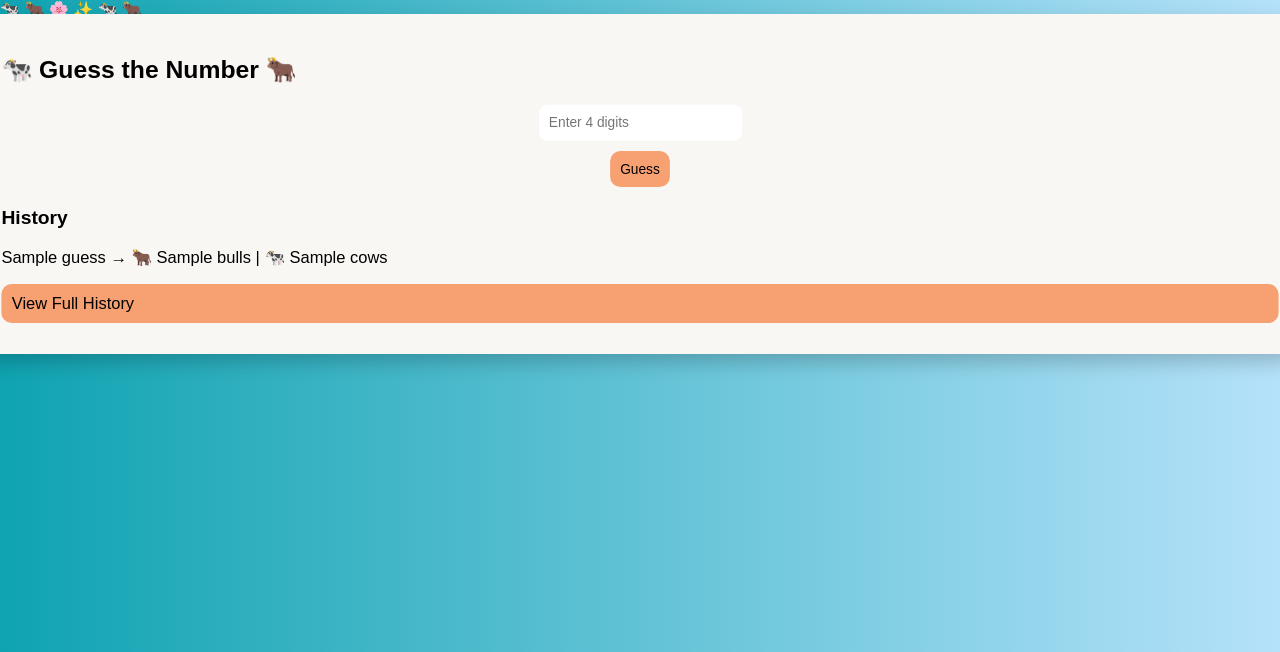
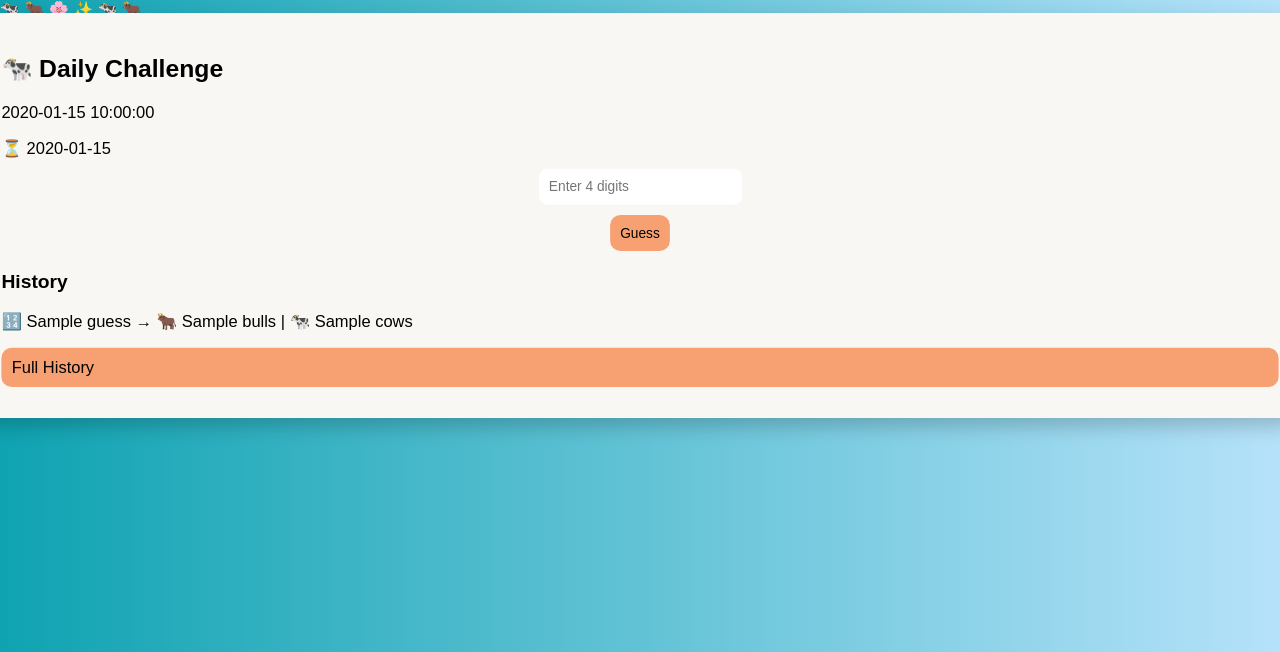
Before and after one commit to RPM2626/Code-Ranchh, a FastAPI app: template app/templates/game.html in a window 1280 px wide. Shown: the top 652 px of the page. Run offline with FastAPI, Linux system fonts and the light colour scheme; the template is opened without the code that fills it: most values are stand-ins (such as "Sample title", 1, 10 or a date in 2020); parts of the project's set-up code (start-up, migrations or seed data) failed here and were passed over.

Commit message:
Update game.html

```diff
--- a/app/templates/game.html
+++ b/app/templates/game.html
@@ -1,20 +1,27 @@
 {% extends "base.html" %}
 
 {% block content %}
-<div class="card">
-    <h2>🐄 Guess the Number 🐂</h2>
+<div class="center">
+    <div class="card">
 
-    <form method="POST" action="/game">
-        <input name="guess" maxlength="4" placeholder="Enter 4 digits">
-        <button>Guess</button>
-    </form>
+        <h2>🐄 Daily Challenge</h2>
+        <p>{{ today }}</p>
 
-    <h3>History</h3>
+        <div class="timer">⏳ {{ timer }}</div>
 
-    {% for item in history %}
-        <p>{{ item.guess }} → 🐂 {{ item.bulls }} | 🐄 {{ item.cows }}</p>
-    {% endfor %}
+        <form method="POST">
+            <input name="guess" placeholder="Enter 4 digits">
+            <button class="btn">Guess</button>
+        </form>
 
-    <a href="/history" class="btn">View Full History</a>
+        <h3>History</h3>
+
+        {% for item in history %}
+        <p>🔢 {{ item.guess }} → 🐂 {{ item.bulls }} | 🐄 {{ item.cows }}</p>
+        {% endfor %}
+
+        <a href="/history" class="btn small">Full History</a>
+
+    </div>
 </div>
 {% endblock %}
```
